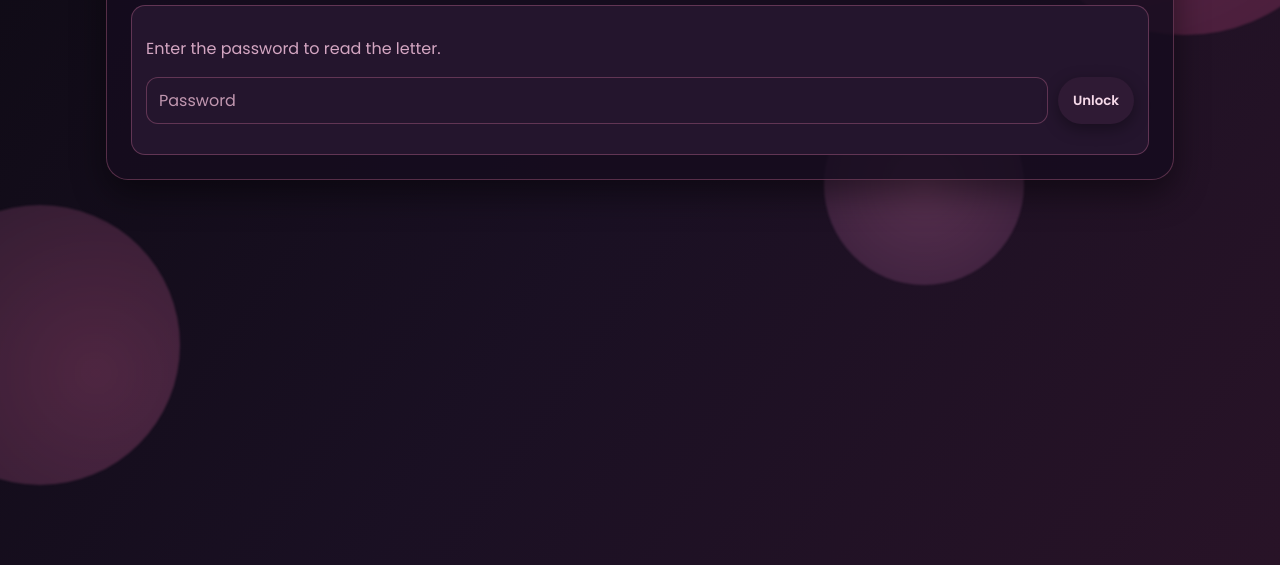
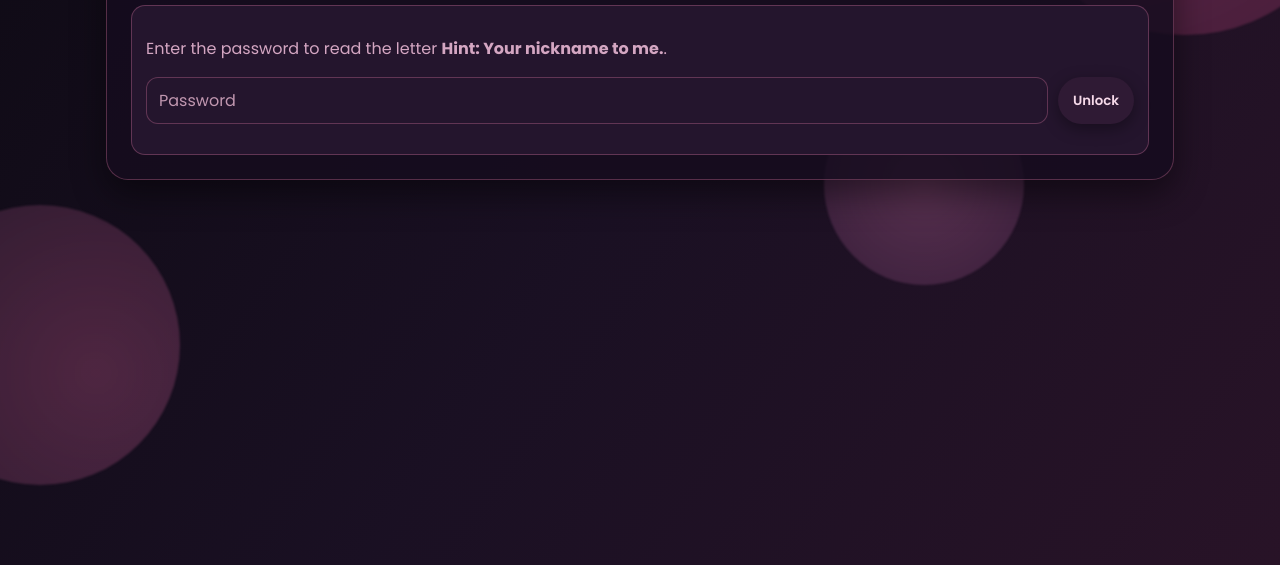
Before and after one commit to caszt/valentines-day, a plain HTML site: page index.html in a window 1280 px wide. Both pictures are taken after a click on the button "A Secret Letter...". Shown: the part 235-800 px from the top of the page. Drawn offline with Linux system fonts and the light colour scheme.

Commit message:
index.html

```diff
--- a/index.html
+++ b/index.html
@@ -280,7 +280,7 @@
       <div class="card">
         <h2 class="title-script">A secret letter...</h2>
         <div id="letter-lock-panel" class="lock-box">
-          <p class="muted">Enter the password to read the letter.</p>
+          <p class="muted">Enter the password to read the letter <b>Hint: Your nickname to me.</b>.</p>
           <div class="inline-form">
             <input id="letter-password-input" type="password" placeholder="Password" />
             <button id="unlock-letter-btn" type="button">Unlock</button>
```
